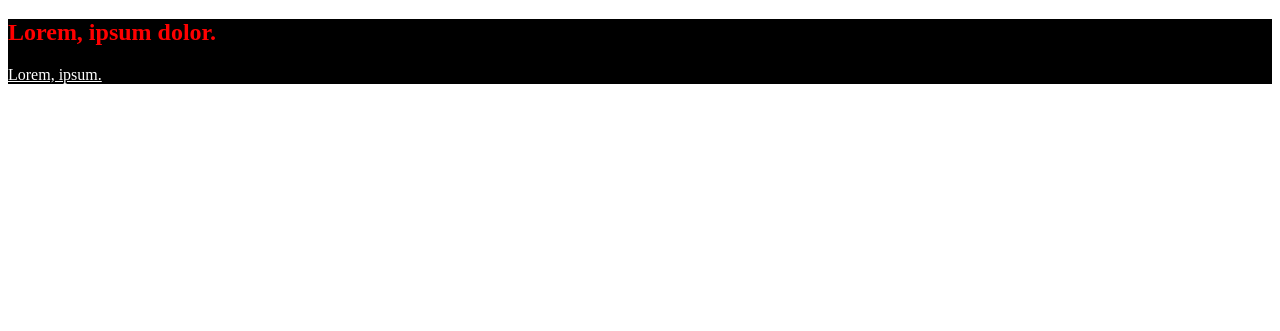
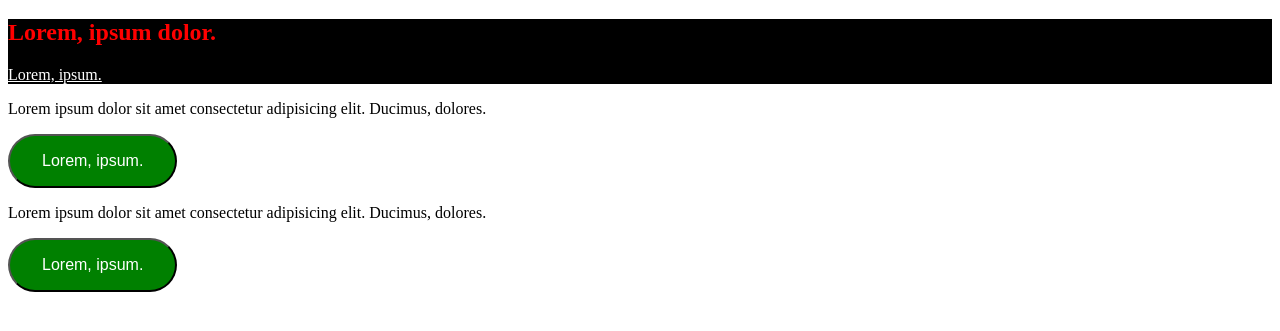
Before and after one commit to SanazBHMN/sass, a website: page index.html in a window 1280 px wide. Shown: the part 61-392 px from the top of the page. Drawn offline with Linux system fonts and the light colour scheme.

Commit message:
import and partials

```diff
--- a/index.html
+++ b/index.html
@@ -14,5 +14,14 @@
         <a class="section__content-link" href="">Lorem, ipsum.</a>
       </div>
     </section>
+    <p>
+      Lorem ipsum dolor sit amet consectetur adipisicing elit. Ducimus, dolores.
+    </p>
+    <button class="button">Lorem, ipsum.</button>
+    <br />
+    <p>
+      Lorem ipsum dolor sit amet consectetur adipisicing elit. Ducimus, dolores.
+    </p>
+    <button class="button">Lorem, ipsum.</button>
   </body>
 </html>
--- /dev/null
+++ b/scss/_button.scss
@@ -0,0 +1,9 @@
+@import "variables";
+
+.button {
+  padding: 1rem 2rem;
+  background: $color-green;
+  color: $color-white;
+  font-size: 1rem;
+  border-radius: 3rem;
+}
--- /dev/null
+++ b/scss/_variables.scss
@@ -0,0 +1,2 @@
+$color-green: green;
+$color-white: white;
--- a/scss/styles.scss
+++ b/scss/styles.scss
@@ -1,3 +1,5 @@
+@import "button";
+
 $colors: (
   "clr-primary": red,
   "clr-secondary": green,
```
Also changed, not shown: css/styles.css, 1 other file.
